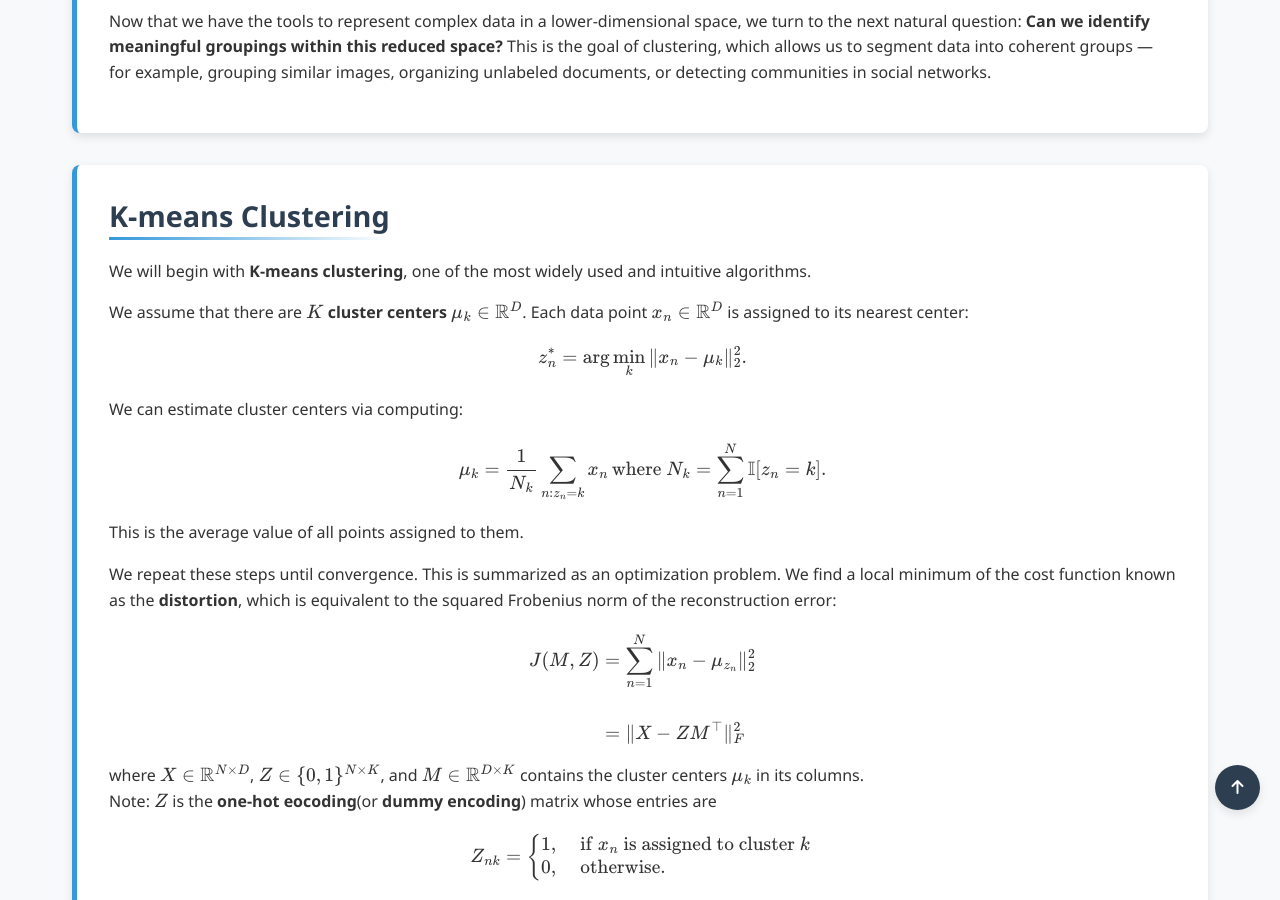
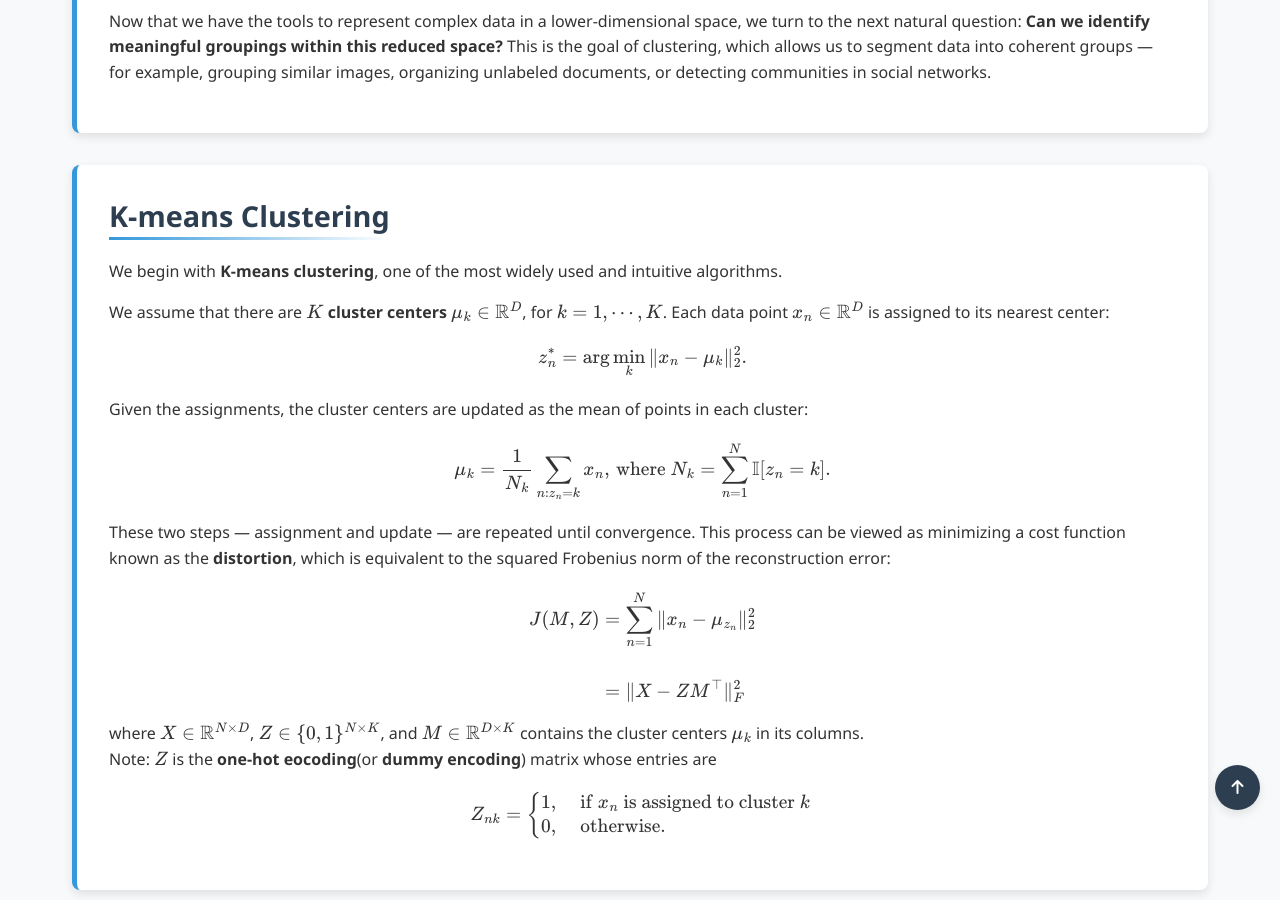
Before and after one commit to Yusukey01/yusukey01.github.io, a Jekyll site: the page built from Mathematics/Machine_learning/clustering.html, in a window 1280 px wide and 900 px high, scrolled down 940 px. Built offline with Jekyll 4.4.1, drawn with Linux system fonts in a browser that asks for light colours.

Commit message:
made k-means clustering

```diff
--- a/Mathematics/Machine_learning/clustering.html
+++ b/Mathematics/Machine_learning/clustering.html
@@ -49,24 +49,27 @@ uses_python: false
             <section id="K-means" class="section-content">
                 <h2>K-means Clustering</h2>
                 <p>
-                    We will begin with <strong>K-means clustering</strong>, one of the most widely used and intuitive algorithms.
+                    We begin with <strong>K-means clustering</strong>, one of the most widely used and intuitive algorithms.
                 </p>
                 <p>
-                    We assume that there are \(K\) <strong>cluster centers</strong> \(\mu_k \in \mathbb{R}^D\). Each data point
-                    \(x_n \in \mathbb{R}^D\) is assigned to its nearest center:
+                    We assume that there are \(K\) <strong>cluster centers</strong> \(\mu_k \in \mathbb{R}^D\), for \(k = 1, \cdots, K\).
+                    Each data point \(x_n \in \mathbb{R}^D\) is assigned to its nearest center:
                     \[
                     z_n^* = \arg \min_k \| x_n - \mu_k \|_2^2.
                     \]
-                    We can estimate cluster centers via computing:
+                </p>
+
+                <p>
+                    Given the assignments, the cluster centers are updated as the mean of points in each cluster:
                     \[
-                    \mu_k = \frac{1}{N_k} \sum_{n : z_n =k} x_n \,\text{where } N_k = \sum_{n=1}^N \mathbb{I}[z_n = k].
+                    \mu_k = \frac{1}{N_k} \sum_{n : z_n =k} x_n, \,\text{where } N_k = \sum_{n=1}^N \mathbb{I}[z_n = k].
                     \]
-                    This is the average value of all points assigned to them.
-                    </p>
-                    <p>
-                    We repeat these steps until convergence. This is summarized as an optimization problem. We find a local minimum of
-                    the cost function known as the <strong>distortion</strong>, which is equivalent to the squared Frobenius norm of the
-                    reconstruction error:
+                </p>
+
+                <p>
+                    These two steps — assignment and update — are repeated until convergence.
+                    This process can be viewed as minimizing a cost function known as the <strong>distortion</strong>, which
+                    is equivalent to the squared Frobenius norm of the reconstruction error:
                     \[
                     \begin{align*}
                     J(M, Z) &= \sum_{n = 1}^N \| x_n - \mu_{z_n} \|_2^2 \\\\
@@ -83,10 +86,7 @@ uses_python: false
                                 0, &\text{ otherwise}.
                                 \end{cases}
                     \]
-
                 </p>
-
-
             </section>
 
              <section id="" class="section-content">
```
